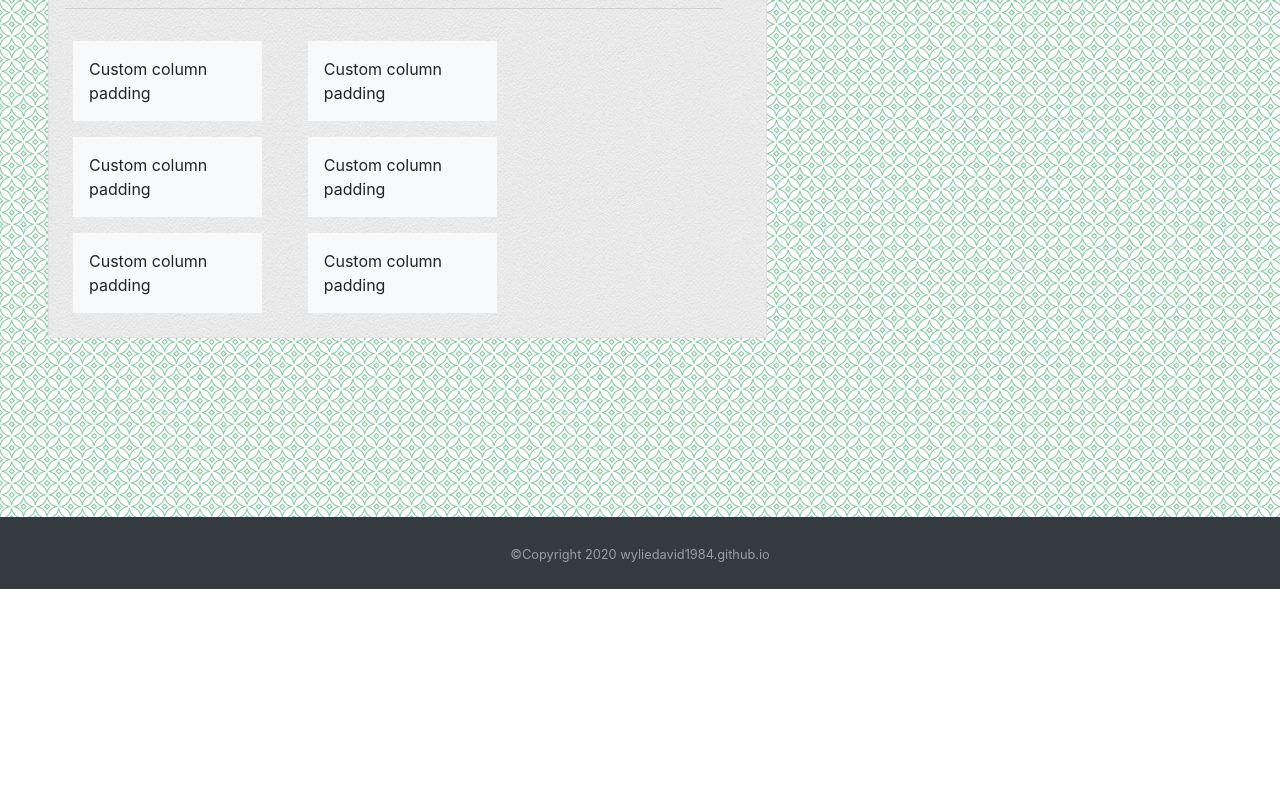
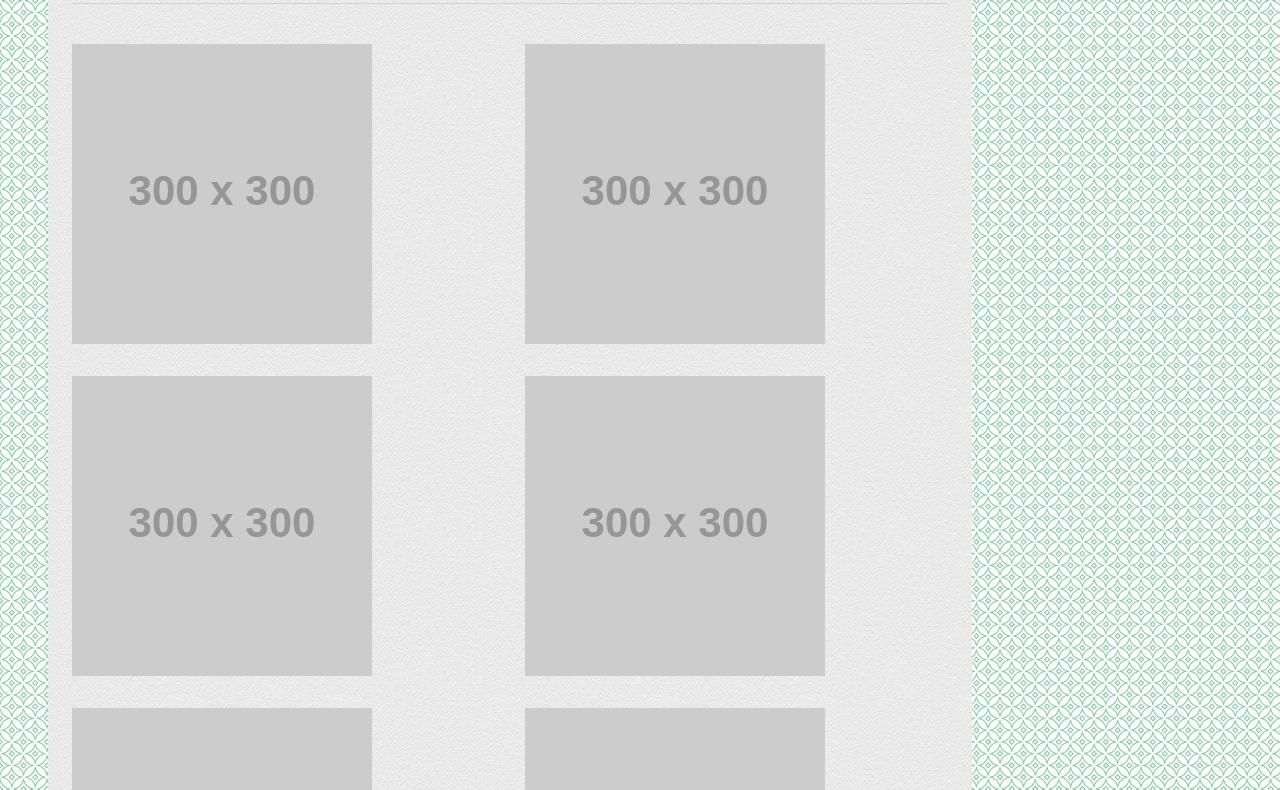
Before and after one commit to wyliedavid1984/portfolio_with_bootstrap, a plain HTML site: page portfolio.html in a window 1280 px wide. Shown: the part 211-1001 px from the top of the page. Before the commit the page ends 800 px from the top, so only its background shows below. Drawn offline with nearby package versions, Linux system fonts and the light colour scheme; placeholder pictures from the web are drawn by us.

Commit message:
all html pages are finalized still need to create README

```diff
--- a/assets/css/global.css
+++ b/assets/css/global.css
@@ -7,12 +7,7 @@ nav {
 }
 
 
-main {
-    margin: 0 20 0 20;
-}
-
-.border{
-    border: 10px solid darkblue;
+.contBackground{
     background-image: url("../images/creampaper.png");
 }
 
@@ -23,11 +18,7 @@ body {
     background-image: url("../images/more-leaves.png");
 }
 
-
-html{
-    height: 100%;
-}
-
-section .green{
+.green{
+    z-index: 2;
     background-color: rgb(197, 240, 197);
 }
--- a/assets/css/portfolio.css
+++ /dev/null
@@ -1,4 +0,0 @@
-.cardBg {
-background-color: lightpink;
-border: 10px solid blue;
-}
--- a/portfolio.html
+++ b/portfolio.html
@@ -64,47 +64,53 @@
 </header>
 
 <body>
-    <main class="px-sm-4 px-2 pt-5 pb-4 ">
+    <main class="px-sm-4 px-2 pt-5 pb-4">
 
-        <section class="row col-md-7 mx-sm-4 p-3 border">
-            <h2 class="mb-1 py-3 col-10">Portfolio</h2>
-            <hr class="ml-0 pb-2 pt-0 mt-1 col-11">
+        <section class="container col-md-9 mx-lg-4 p-3 px-4 contBackground">
 
-             <section class="row">
+            <h2 class="mb-1 py-3 col-7">Portfolio</h2>
+            <hr class="col-xs-10 mt-1 ml-0 pb-2 pt-0">
 
-                 <section class="col-lg-5 m-2 cardBg">
-                     <section class="p-3 bg-light">Custom column padding</section>
+             <section class="row justify-content-center">
+
+                 <section class="col-lg-6 my-3">
+                       <a href="#"><img src="https://via.placeholder.com/300" alt="placeholder 300px by 300px" /></a>
                  </section>
 
-                 <section class="col-lg-5 m-2 cardBg">
-                     <section class="p-3 bg-light">Custom column padding</section>
+                 <section class="col-lg-6 gutter-1 my-3">
+                     <a href="#"><img src="https://via.placeholder.com/300"
+                             alt="placeholder 300px by 300px" /></a>
                  </section>
 
              </section>
 
-            <section class="row">
+            <section class="row justify-content-center">
 
-                <section class="col-lg-5 m-2 cardBg">
-                   <section class="p-3 bg-light">Custom column padding</section>
+                <section class="col-lg-6 my-3">
+                   <a href="#"><img src="https://via.placeholder.com/300"
+                           alt="placeholder 300px by 300px" /></a>
                 </section>
 
-                <section class="col-lg-5 m-2 cardBg">
-                    <section class="p-3 bg-light">Custom column padding</section>
+                <section class="col-lg-6 my-3">
+                    <a href="#"><img src="https://via.placeholder.com/300"
+                            alt="placeholder 300px by 300px" /></a>
                 </section>
 
             </section>
 
-             <section class="row">
+            <section class="row justify-content-center">
 
-                 <section class="col-lg-5 m-2 cardBg">
-                     <section class="p-3 bg-light">Custom column padding</section>
-                 </section>
+                <section class="col-lg-6 my-3">
+                     <a href="#"><img src="https://via.placeholder.com/300"
+                             alt="placeholder 300px by 300px" /></a>
+                </section>
 
-                 <section class="col-lg-5 m-2 cardBg">
-                     <section class="p-3 bg-light">Custom column padding</section>
-                 </section>
+                <section class="col-lg-6 my-3">
+                     <a href="#"><img src="https://via.placeholder.com/300"
+                             alt="placeholder 300px by 300px" /></a>
+                </section>
 
-             </section>
+            </section>
 
         </section>
 
```
Also changed, not shown: contact.html (+2 -5 lines), index.html (+1 -1 lines).
